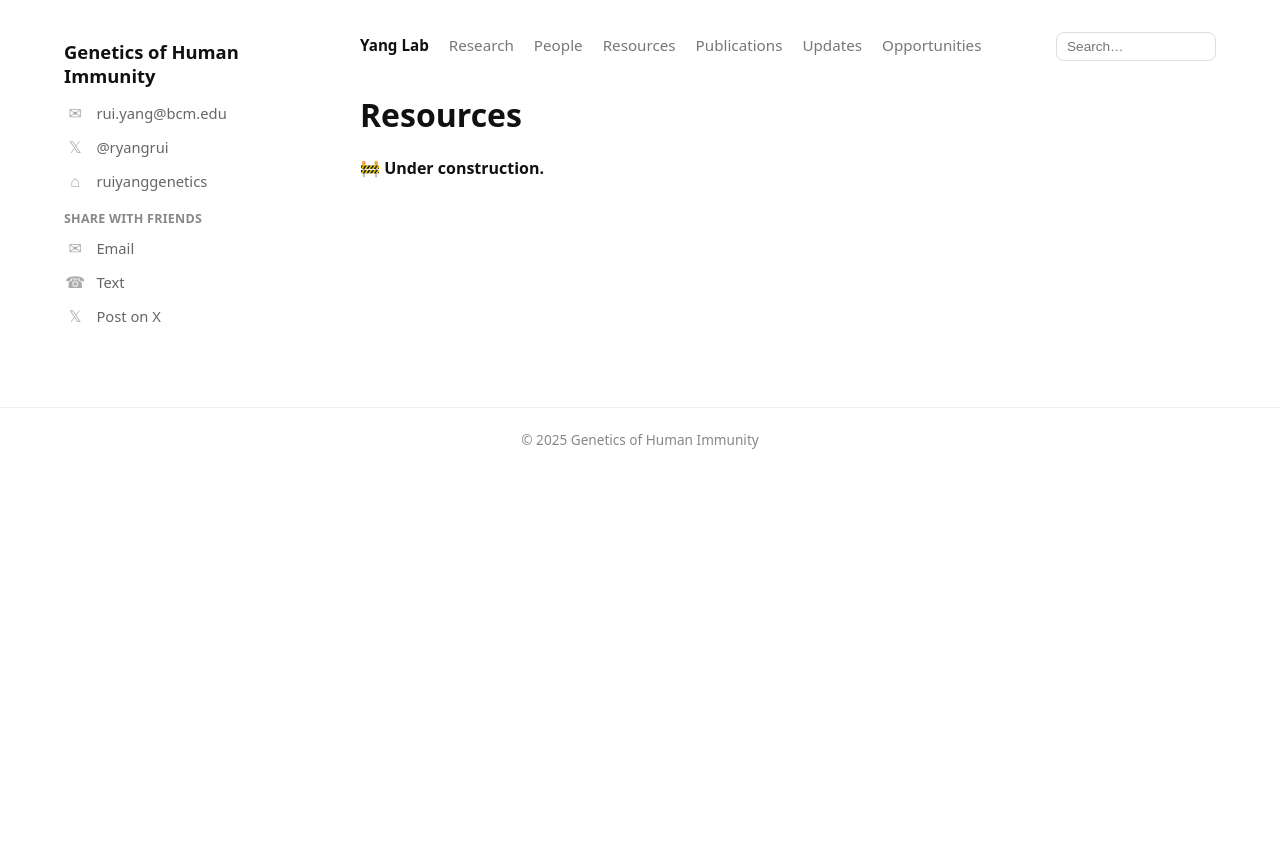
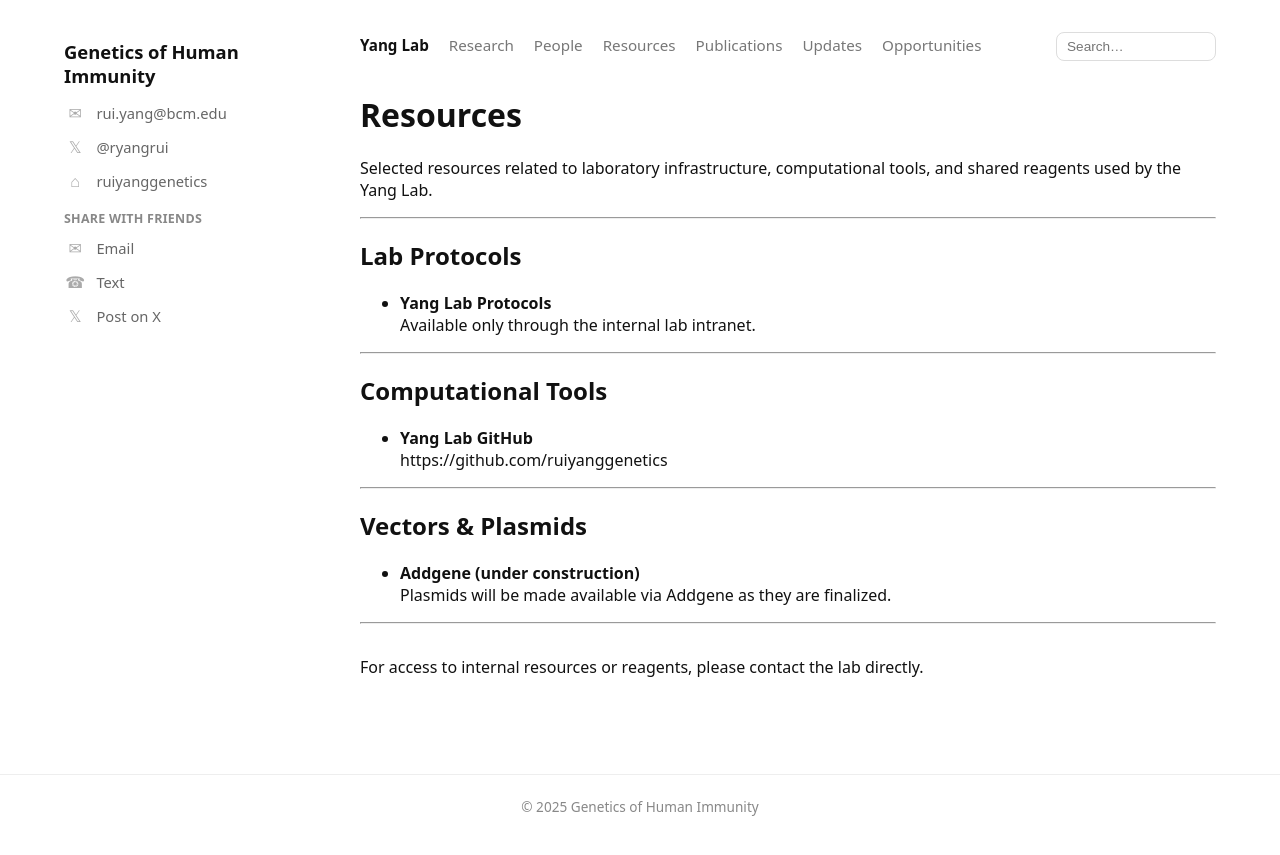
Before and after one commit to ruiyanggenetics/ghilab, a Jekyll site: the page built from resources.md, in a window 1280 px wide. Shown: the top 855 px of the page. Built offline with Jekyll 4.4.1, drawn with Linux system fonts in a browser that asks for light colours.

Commit message:
Update resources.md

```diff
--- a/resources.md
+++ b/resources.md
@@ -4,5 +4,36 @@ title: Resources
 permalink: /resources/
 ---
 
-# Resources
-🚧 **Under construction.**
+<h1>Resources</h1>
+
+<p class="page-intro">
+Selected resources related to laboratory infrastructure, computational tools,
+and shared reagents used by the Yang Lab.
+</p>
+
+---
+
+## Lab Protocols
+
+- **Yang Lab Protocols**
+  Available only through the internal lab intranet.
+
+---
+
+## Computational Tools
+
+- **Yang Lab GitHub**
+  https://github.com/ruiyanggenetics
+
+---
+
+## Vectors & Plasmids
+
+- **Addgene (under construction)**
+  Plasmids will be made available via Addgene as they are finalized.
+
+---
+
+<p style="margin-top:32px;">
+For access to internal resources or reagents, please contact the lab directly.
+</p>
```
